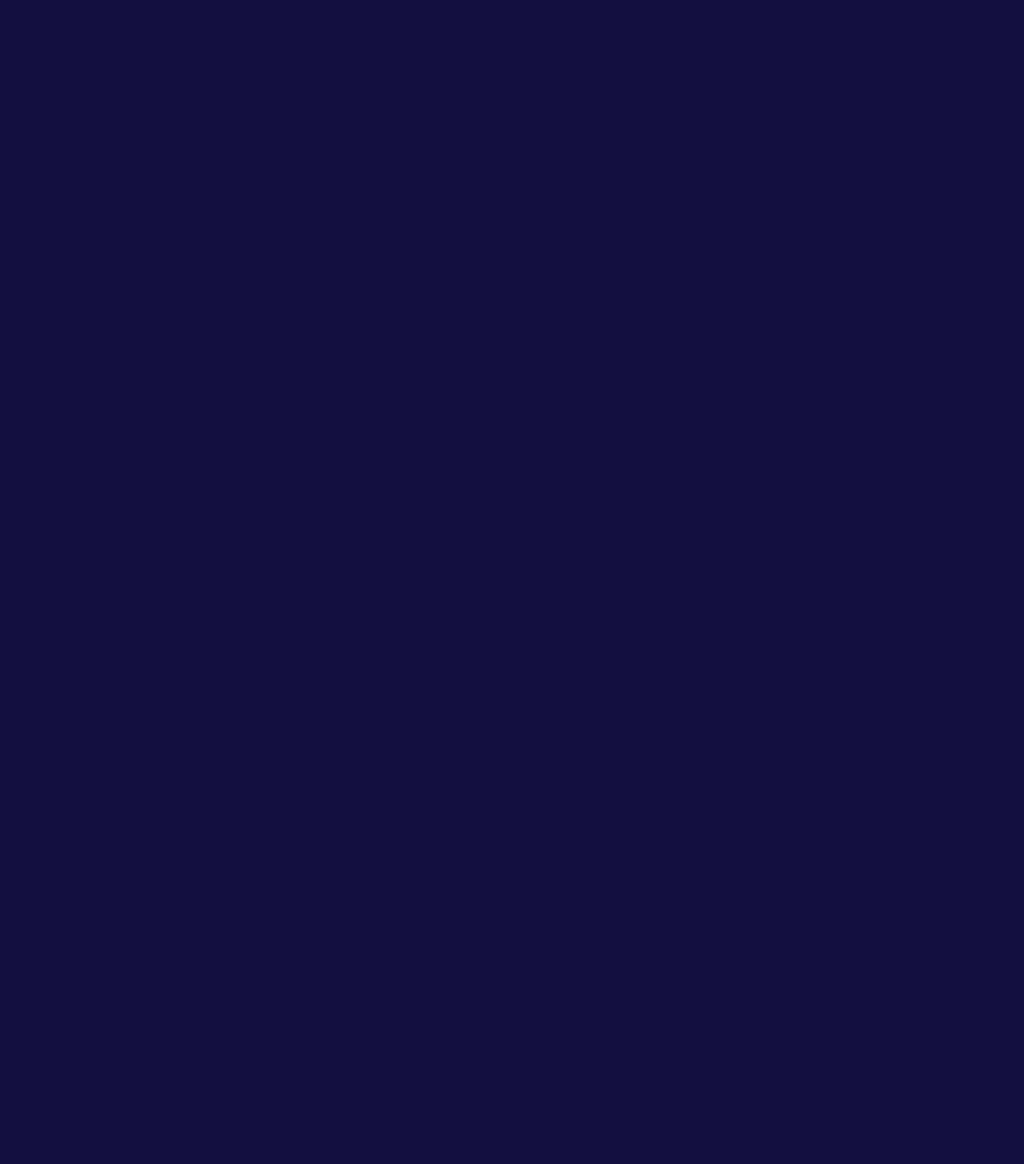
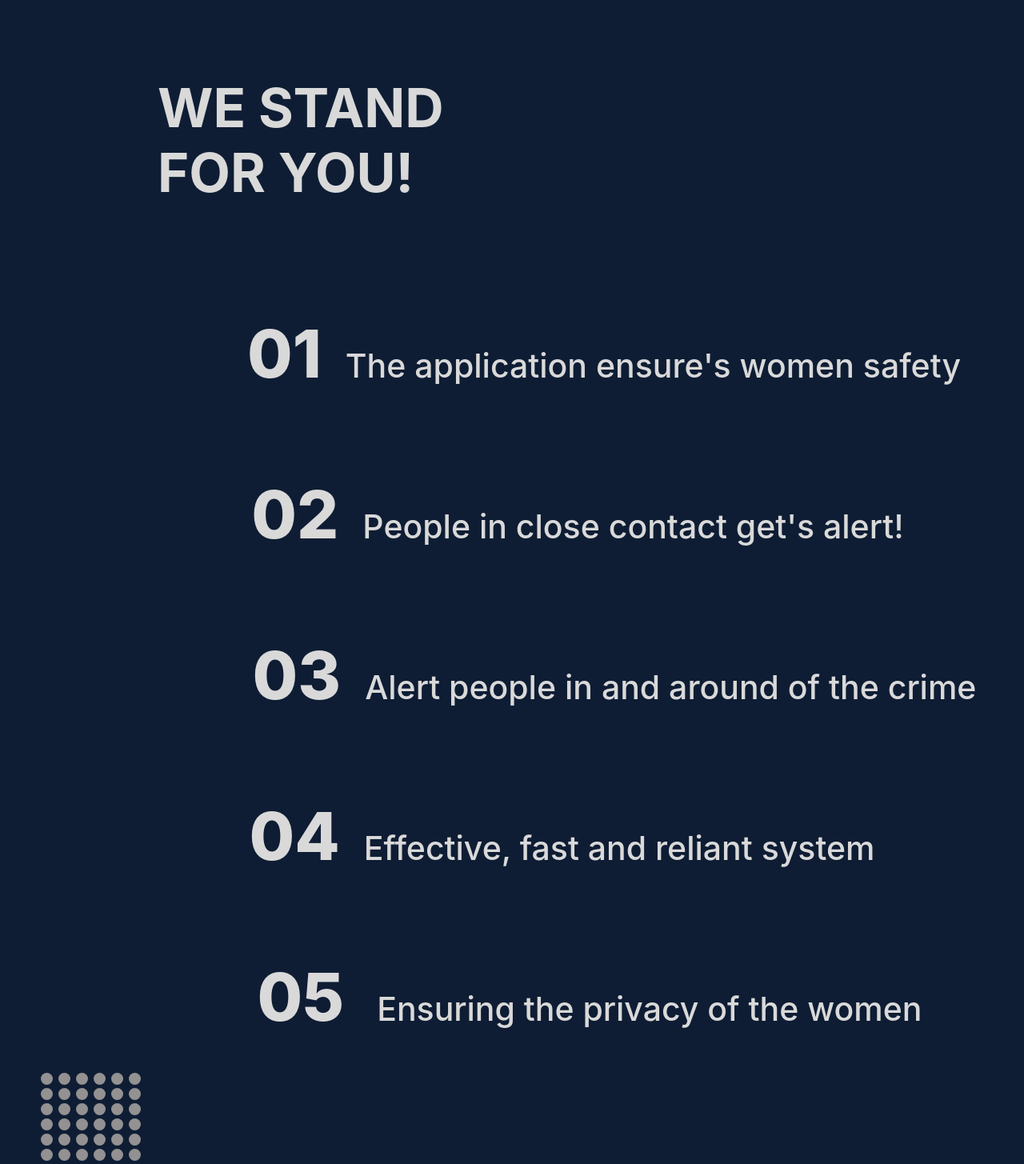
Before and after one commit to Web-Arch-Tech/Comrades_Project, a React (Create React App) app: page / in a window 1280 px wide. Shown: the part 1229-2684 px from the top of the page at 80% size. Before the commit the page ends 800 px from the top, so only its background shows below. Built offline with nearby package versions, Linux system fonts and the light colour scheme.

Commit message:
Updated Second Page

```diff
--- a/src/App.js
+++ b/src/App.js
@@ -1,12 +1,15 @@
 import "./App.css";
 import Main from "./components/Main";
 import Navbar from "./components/Navbar";
+import Info from "./components/Info";
 
 function App() {
   return (
     <div>
+      <img src="./images/back.svg" alt="" />
       <Navbar />
       <Main />
+      <Info />
     </div>
   );
 }
--- /dev/null
+++ b/src/components/Info.css
@@ -0,0 +1,89 @@
+body{
+    background-color:#0E1D34;
+}
+.info-one{
+    margin-top: 200px;
+
+}
+
+.circles{
+    display: flex;
+    gap: 10px;
+    margin-left: 88px;
+
+
+}
+
+span{
+    height: 28.24px;
+    width: 30px;
+    border-radius: 50%;
+
+}
+.info-line{
+    color: #D9D9D9;
+    font-size: 67px;
+    font-weight: bolder;
+    width: 31%;
+    margin: 16px 117px;
+    padding: 80px;
+}
+.info-basic{
+
+    gap: 60px;
+    font-weight: 500;
+    font-size: 41px;
+    color: #D9D9D9;
+}
+
+.info-three{
+padding-right: 66px;
+}
+.info-four{
+    padding-left: 26px;
+}
+.info-five{
+    padding-right: 105px;
+}
+.info-six{
+    padding-right: 36px;
+}
+
+.lines{
+    color: white;
+    display: flex;
+    flex-direction: column;
+    align-items: center;
+    gap: 20px;
+    padding-left: 230px;
+}
+.circle1{
+background-color:  #D9D9D9;
+
+}
+.circle2{
+
+    background-color:  #6E25D4;
+}
+.line{
+    display: flex;
+    gap: 35px;
+}
+.num{
+    font-size: 82px;
+    font-weight: 800;
+    /* font-family: "Syne"; */
+    padding-right: 30px;
+}
+.circle{
+    height: 15px;
+    width: 15px;
+    border-radius: 50%;
+    background-color:rgb(147, 145, 145);
+    background-blend-mode:  darken;
+}
+.square-lines{
+    margin:4px  51px;
+    display: flex;
+    gap: 7px;
+}
--- /dev/null
+++ b/src/components/Info.js
@@ -0,0 +1,115 @@
+import React from "react";
+import "./Info.css";
+
+const Info = () => {
+  return (
+    <div className="info-one">
+      <div className="circles">
+        <span className="circle1"></span>
+        <span className="circle2"></span>
+      </div>
+      <p className="info-line">WE STAND FOR YOU!</p>
+      <div className="lines">
+        <div className="line">
+          <p className="info-basic info-two">
+            {" "}
+            <span
+              className="numbers num
+          "
+            >
+              01
+            </span>
+            The application ensure's women safety
+          </p>
+        </div>
+        <div className="line">
+          <p className="info-basic info-three">
+            <span className="number1 num">02</span>People in close contact get's
+            alert!
+          </p>
+        </div>
+        <div className="line">
+          <p className="info-basic info-four">
+            <span className="number2 num">03</span>
+            Alert people in and around of the crime
+          </p>
+        </div>
+        <div className="line">
+          <p className="info-basic info-five">
+            <span
+              className="number3  num
+          "
+            >
+              04
+            </span>
+            Effective, fast and reliant system
+          </p>
+        </div>
+        <div className="line">
+          <p className="info-basic info-six">
+            {" "}
+            <span
+              className="number4 num
+          "
+            >
+              05
+            </span>{" "}
+            Ensuring the privacy of the women
+          </p>
+        </div>
+      </div>
+      <div className="square-box">
+        <div className="square-lines">
+          <div className="circle"></div>
+          <div className="circle"></div>
+          <div className="circle"></div>
+          <div className="circle"></div>
+          <div className="circle"></div>
+          <div className="circle"></div>
+        </div>
+        <div className="square-lines">
+          <div className="circle"></div>
+          <div className="circle"></div>
+          <div className="circle"></div>
+          <div className="circle"></div>
+          <div className="circle"></div>
+          <div className="circle"></div>
+        </div>
+        <div className="square-lines">
+          <div className="circle"></div>
+          <div className="circle"></div>
+          <div className="circle"></div>
+          <div className="circle"></div>
+          <div className="circle"></div>
+          <div className="circle"></div>
+        </div>
+        <div className="square-lines">
+          <div className="circle"></div>
+          <div className="circle"></div>
+          <div className="circle"></div>
+          <div className="circle"></div>
+          <div className="circle"></div>
+          <div className="circle"></div>
+        </div>
+        <div className="square-lines">
+          <div className="circle"></div>
+          <div className="circle"></div>
+          <div className="circle"></div>
+          <div className="circle"></div>
+          <div className="circle"></div>
+          <div className="circle"></div>
+        </div>
+        <div className="square-lines">
+          <div className="circle"></div>
+          <div className="circle"></div>
+          <div className="circle"></div>
+          <div className="circle"></div>
+          <div className="circle"></div>
+          <div className="circle"></div>
+        </div>
+      </div>
+    </div>
+  );
+};
+
+export default Info;
--- a/src/components/Main.css
+++ b/src/components/Main.css
@@ -1,7 +1,7 @@
-div{
+.main{
     color: white; /* text-align: center; */ align-items: center; display: grid; place-items: center; padding-top: 8px;
 }
-p{
+.main-1{
     font-size: 120px; font-family: 'Syne', sans-serif; padding-top: 112px; margin: 0; color: rgb(12, 240, 252);
 }
 h3{
--- a/src/components/Main.js
+++ b/src/components/Main.js
@@ -3,8 +3,8 @@ import "./Main.css";
 
 const Main = () => {
   return (
-    <div>
-      <p>Together</p>
+    <div className="main">
+      <p className="main-1">Together</p>
       <h3>COMRADE</h3>
     </div>
   );
--- a/src/components/Navbar.css
+++ b/src/components/Navbar.css
@@ -20,7 +20,12 @@ button{
     border-radius: 55px;
     padding: 7px 19px;
     color: white;
-    background-color: #130F40;
+    background-color:#0E1D34;
     margin: 16px 0px;
+  /*   font-family: "Syne"; */
     cursor: pointer;
 }
+.btn :hover{
+background-color: white;
+color: #0E1D34;
+}
--- a/src/index.css
+++ b/src/index.css
@@ -2,9 +2,12 @@ body {
   margin: 0;
   padding: 0;
   box-sizing: border-box;
+  /* background-color: rgb(13, 11, 44); */
+  background-image: url('../images/back.svg');
+  background-repeat: no-repeat;
 
-  background-color:
-  #130F40;
+
+
 
   font-family: -apple-system, BlinkMacSystemFont, 'Segoe UI', 'Roboto', 'Oxygen',
     'Ubuntu', 'Cantarell', 'Fira Sans', 'Droid Sans', 'Helvetica Neue',
```
Also changed, not shown: images/back.svg (added).
